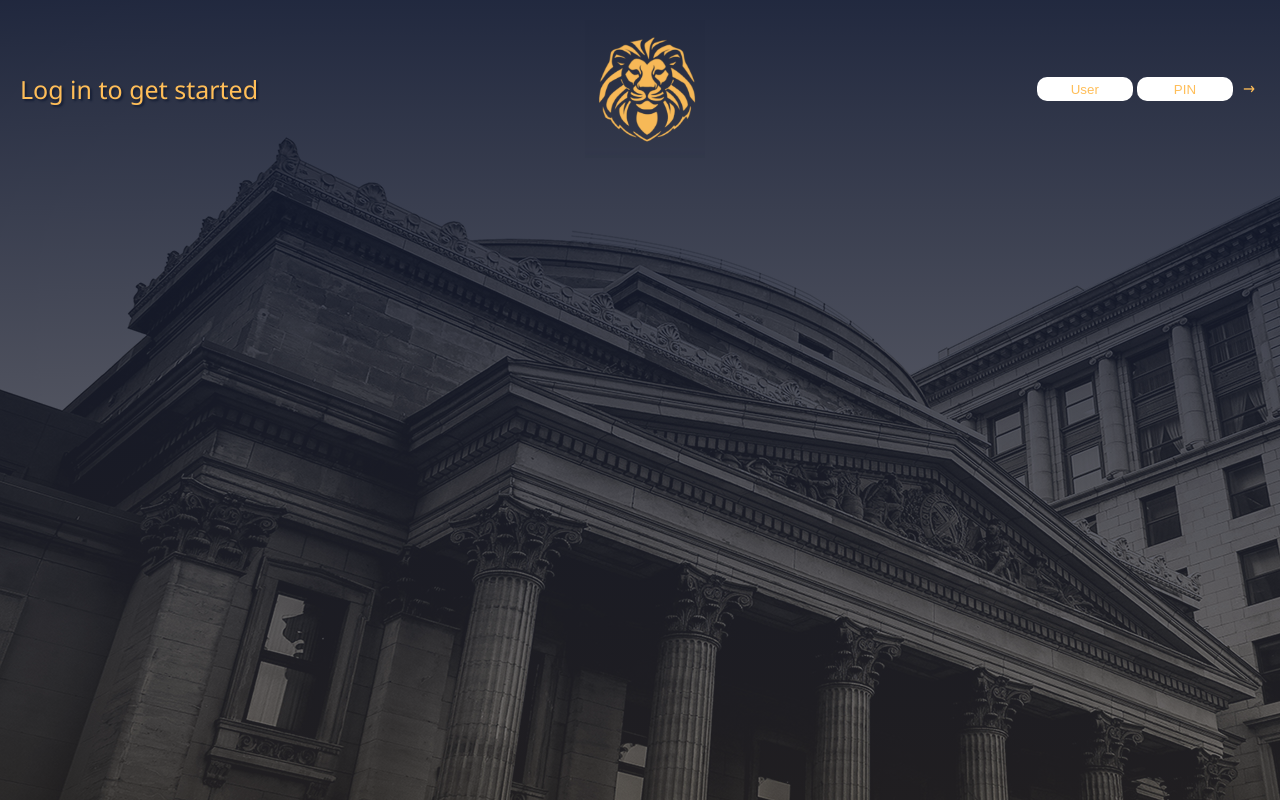
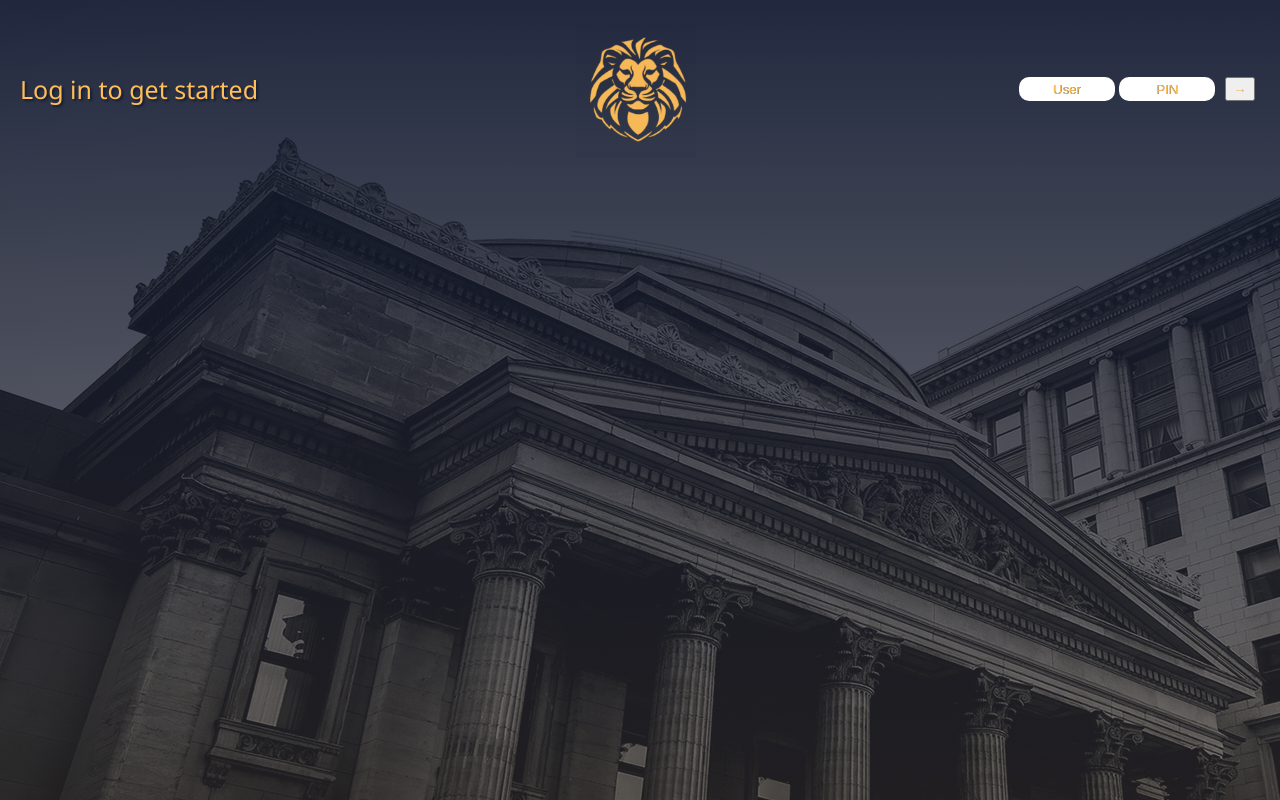
Before and after one commit to Ahmed-M-Nadim/Bank-Application, a plain HTML site: page index.html in a window 1280 px wide. Drawn offline with Linux system fonts and the light colour scheme.

Commit message:
Change Login Arrow

```diff
--- a/index.html
+++ b/index.html
@@ -15,7 +15,7 @@
           <input type="text" placeholder="User" class="input" />
           <input type="password" placeholder="PIN" class="input" />
         </form>
-        <p class="size-6">→</p>
+        <button class="size-6">→</button>
       </section>
     </main>
     <script src="script.js"></script>
--- a/style.css
+++ b/style.css
@@ -42,6 +42,7 @@ main {
 .input::placeholder {
   color: #ffbe58;
   text-align: center;
+  text-shadow: 0.3px 0.3px 0.3px #0f172fc3;
 }
 
 .loginLeft {
@@ -60,11 +61,21 @@ main {
 }
 
 .size-6 {
-  color: #ffbe58;
+  color: #edb257;
   transition: all 0.3s;
+  width: 30px;
+  /* text-shadow: 0.3px 0.3px 0.3px #0f172fc3; */
 }
 
 .size-6:hover {
   cursor: pointer;
-  transform: scale(1.5);
+  background-color: #edb257;
+  color: white;
+  border: none;
+  /* text-shadow: 0.3px 0.3px 0.3px #0f172fc3; */
 }
+
+.size-6:active {
+  /* text-shadow: 0.3px 0.3px 0.3px #0f172fc3; */
+  transform: scale(0.9);
+}
```
